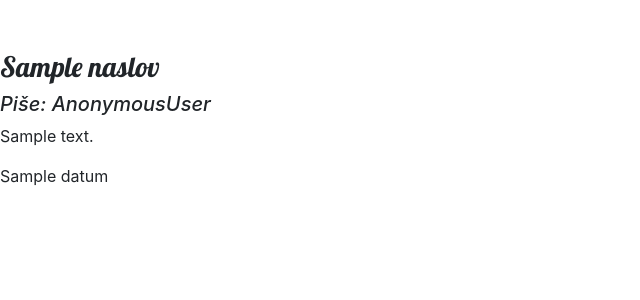
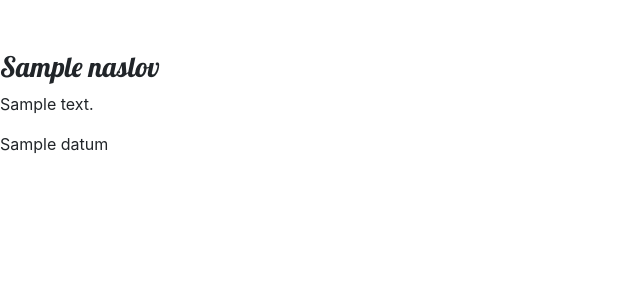
Before and after one commit to mahirabuturovic/PythonApplication, a Django app: template pharmacy/app/templates/clanak.html in a window 1280 px wide. Shown: the part 56-356 px from the top of the page, without its empty margins (0-640 px from the left). Run offline with Django 3.2, Linux system fonts and the light colour scheme; the template is opened without the code that fills it: most values are stand-ins (such as "Sample title", 1, 10 or a date in 2020); some libraries are stand-ins or nearby versions.

Commit message:
Update clanak.html

```diff
--- a/pharmacy/app/templates/clanak.html
+++ b/pharmacy/app/templates/clanak.html
@@ -9,7 +9,6 @@
 <html>
 <div id="clanak">
     <h3>{{clanak.naslov}}</h3>
-    <h5><i>Piše: {{user}}</i></h5>
     <p>{{clanak.body}}</p>
     <p>{{clanak.datum}}</p>
 </div>
```
